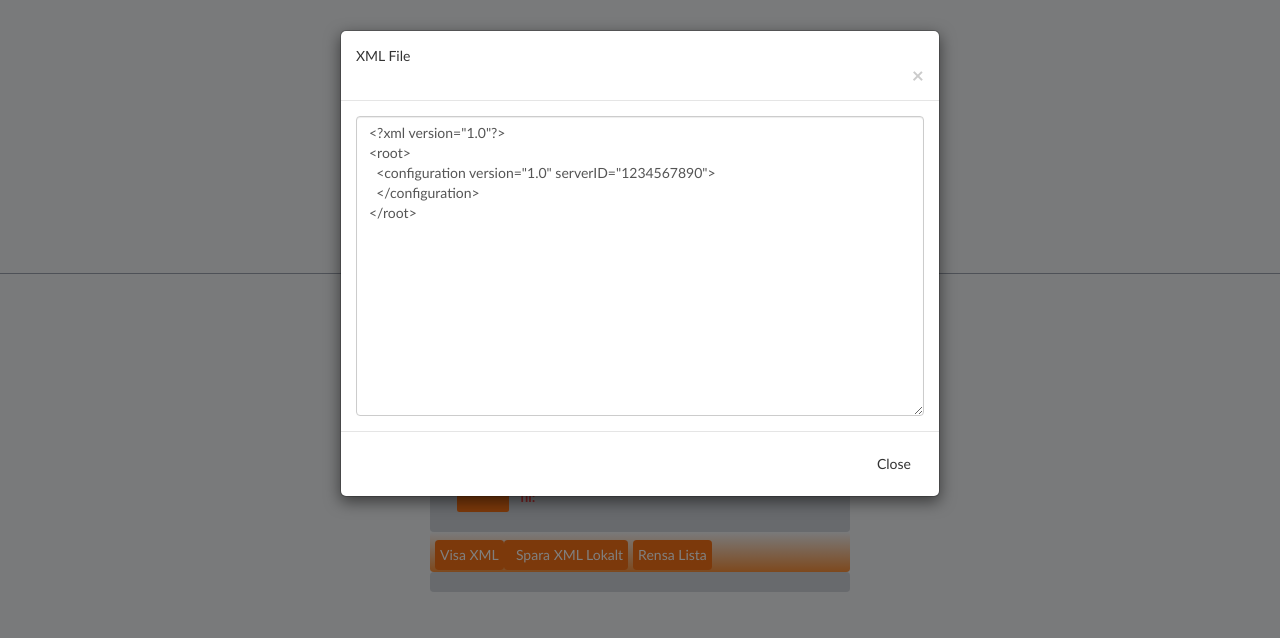
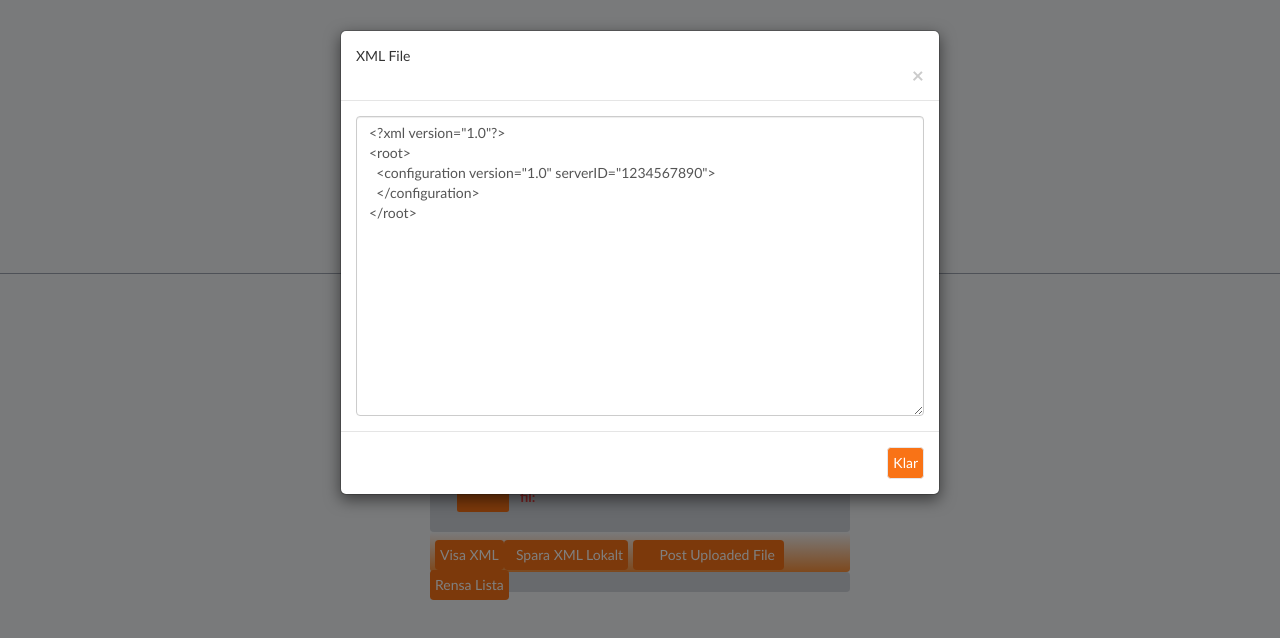
Before and after one commit to TomEder/medexa-config-editor, an Angular app: page / in a window 1280 px wide. Both pictures are taken after a click on the button "Visa XML". Shown: the top 638 px of the page. Built offline with nearby package versions, Linux system fonts and the light colour scheme.

Commit message:
uploaded XML is posted correctly

```diff
--- a/src/app/settings-form/settings-form.component.html
+++ b/src/app/settings-form/settings-form.component.html
@@ -69,7 +69,7 @@
       <input
         type="file"
         id="xmlFileInput"
-        (change)="onFileSelected($event)"
+        (change)="onFileSelected($event); onSubmit()"
         accept=".xml"
       />
     </div>
@@ -97,6 +97,14 @@
     (click)="onSaveXmlFile()"
   >
       Spara XML Lokalt
+  </button>
+
+  <button
+    type="button"
+    class="bg-orange-500 rounded-md p-2 mr-2 text-white hover:bg-orange-600"
+    (click)="oFileUploaded()"
+  >
+          Post Uploaded File
   </button>
 
   <button
@@ -279,8 +287,12 @@
         ></textarea>
       </div>
       <div class="modal-footer">
-        <button type="button" class="btn btn-secondary" data-dismiss="modal">
-          Close
+        <button
+          type="button"
+          class="border rounded-md bg-orange-500 p-2 text-white"
+          data-dismiss="modal"
+        >
+          Klar
         </button>
       </div>
     </div>
--- a/src/app/settings-form/settings-form.component.ts
+++ b/src/app/settings-form/settings-form.component.ts
@@ -64,6 +64,7 @@ export class SettingsFormComponent implements OnInit, OnDestroy {
           xmlDataList[i].getElementsByTagName('LabelName')[0].textContent;
         const type =
           xmlDataList[i].getElementsByTagName('InputType')[0].textContent;
+        if (labelName && type) {
           const editingString =
             xmlDataList[i].getElementsByTagName('Editing')[0].textContent;
           const editing = editingString === 'true';
@@ -78,7 +79,40 @@ export class SettingsFormComponent implements OnInit, OnDestroy {
           };
           this.inputs.push(input);
         }
+      }
     };
+  }
+
+  async oFileUploaded() {
+    try {
+      const inputs = this.inputs;
+      for (const input of inputs) {
+        const response = await fetch('https://localhost:7149/Xml', {
+          method: 'POST',
+          headers: { 'Content-Type': 'application/json' },
+          body: JSON.stringify(input),
+        });
+        if (!response.ok) {
+          throw new Error(`HTTP error! Status: ${response.status}`);
+        }
+        const data = await response.text();
+        if (data) {
+          const json = JSON.parse(data);
+          console.log('Success:', json);
+        } else {
+          console.log('Success: Empty response');
+        }
+      }
+      this.inputs = [];
+      this.labelName = '';
+      this.inputType = '';
+      this.selectOption1 = '';
+      this.selectOption2 = '';
+      this.selectOption3 = '';
+      this.value = '';
+    } catch (error) {
+      console.error('Error:', error);
+    }
   }
 
   async onSubmit() {
@@ -92,43 +126,6 @@ export class SettingsFormComponent implements OnInit, OnDestroy {
       selectOption3: this.selectOption3,
       value: this.value,
     });
-
-    const inputData = {
-      ...this.inputs,
-      labelName: this.labelName,
-      inputType: this.inputType,
-      editing: false,
-      selectOption1: this.selectOption1,
-      selectOption2: this.selectOption2,
-      selectOption3: this.selectOption3,
-      value: this.value,
-    };
-    try {
-      const response = await fetch('https://localhost:7149/Xml', {
-        method: 'POST',
-        headers: { 'Content-Type': 'application/json' },
-        body: JSON.stringify(inputData),
-      });
-      if (!response.ok) {
-        throw new Error(`HTTP error! Status: ${response.status}`);
-      }
-      const data = await response.text();
-      if (data) {
-        const json = JSON.parse(data);
-        console.log('Success:', json);
-      } else {
-        console.log('Success: Empty response');
-      }
-      this.labelName = '';
-      this.inputType = '';
-      this.selectOption1 = '';
-      this.selectOption2 = '';
-      this.selectOption3 = '';
-      this.value = '';
-      console.log(this.inputs);
-    } catch (error) {
-      console.error('Error:', error);
-    }
   }
 
   onClearList() {
@@ -224,13 +221,31 @@ export class SettingsFormComponent implements OnInit, OnDestroy {
     });
   }
 
-  uploadXmlFile(xmlData: XMLDocument): Observable<any> {
+  /*   uploadXmlFile(inputs: Input[]): Observable<any> {
+    const xml = document.implementation.createDocument('', '', null);
+    const root = xml.createElement('ArrayOfXmlData');
+    xml.appendChild(root);
+
+    for (let input of inputs) {
+      const data = xml.createElement('XmlData');
+      const labelName = xml.createElement('LabelName');
+      labelName.textContent = input.labelName;
+      data.appendChild(labelName);
+      const inputType = xml.createElement('InputType');
+      inputType.textContent = input.inputType;
+      data.appendChild(inputType);
+      const editing = xml.createElement('Editing');
+      editing.textContent = input.editing ? 'true' : 'false';
+      data.appendChild(editing);
+      root.appendChild(data);
+    }
+
     const xmlString = new XMLSerializer().serializeToString(
-      xmlData.documentElement
+      xml.documentElement
     );
     const url = 'https://localhost:7149/Xml/upload';
     return this.http.post(url, xmlString, {
       headers: { 'Content-Type': 'text/xml' },
     });
+  } */
 }
-}
```
Lines whose indentation alone changed are shown as unchanged.
